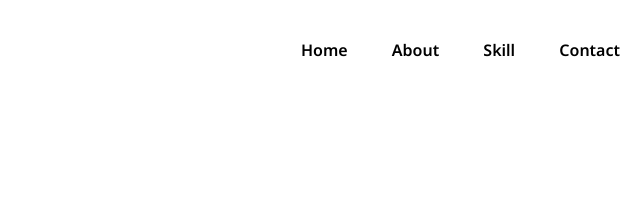
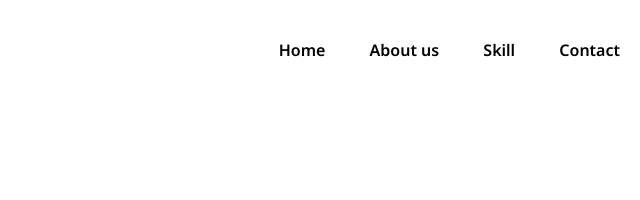
Before and after one commit to lakshmi1129/portfolio_sept, a plain HTML site: page index.html in a window 1280 px wide. Shown: the top 200 px of the page, 640-1280 px from the left. Drawn offline with nearby package versions, Linux system fonts and the light colour scheme; a web font is replaced by a local one.

Commit message:
portfolio_v2

```diff
--- a/index.html
+++ b/index.html
@@ -35,7 +35,7 @@
             <!-- links -->
             <ul>
                 <li class="list-items"><a class="links" href="#home">Home</a></li>
-                <li class="list-items"><a class="links" href="#about">About</a></li>
+                <li class="list-items"><a class="links" href="#about">About us</a></li>
                 <li class="list-items"><a class="links" href="#skill">Skill</a></li>
                 <li class="list-items"><a class="links" href="#contact">Contact</a></li>
 
```
Also changed, not shown: mearnNote.txt.
